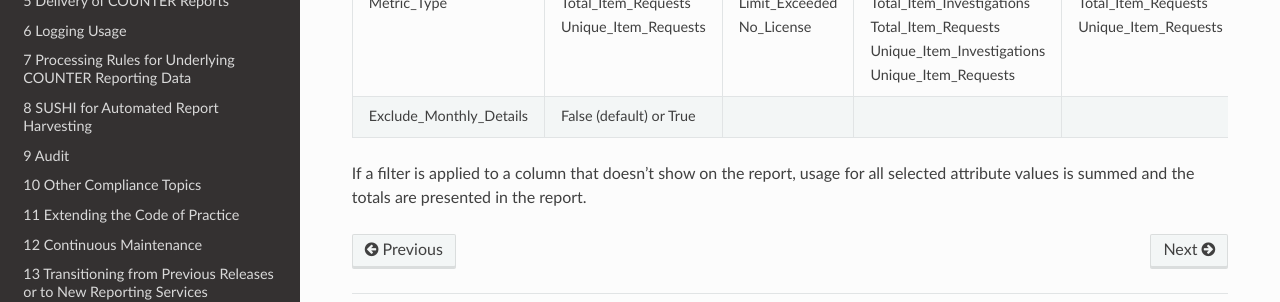
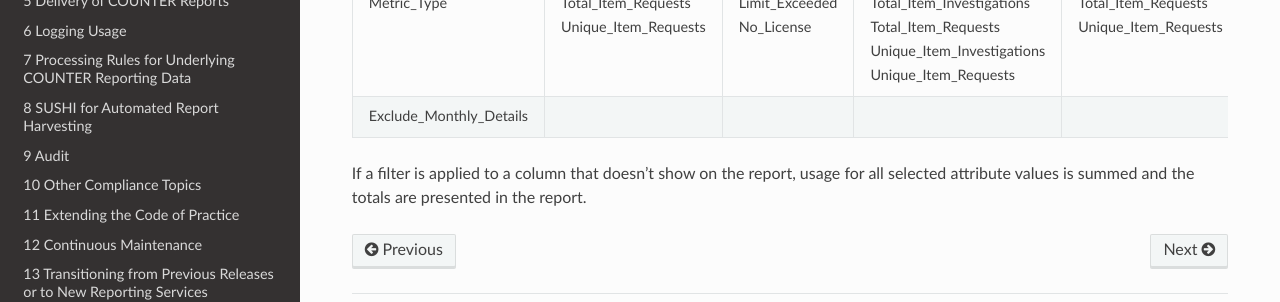
Before and after one commit to Project-Counter/cop5, a Sphinx documentation site: the page built from source/04-reports/03-title-reports.rst, in a window 1280 px wide and 900 px high, scrolled down 6103 px. Shown: the part 501-803 px from the top of the window. Built offline with Sphinx 7.4.7 and the Read the Docs theme 2.0.0, drawn with Linux system fonts in a browser that asks for light colours.

Commit message:
Remove Exclude_Monthly_Details values from TR_J1 filter list

```diff
--- a/source/04-reports/03-title-reports.rst
+++ b/source/04-reports/03-title-reports.rst
@@ -671,7 +671,7 @@ Table 4.m (below): Filters/Attributes for Title Master Report and Standard Views
        Unique_Item_Requests
 
    * - Exclude_Monthly_Details
-     - False (default) or True
+     -
      -
      -
      -
```
